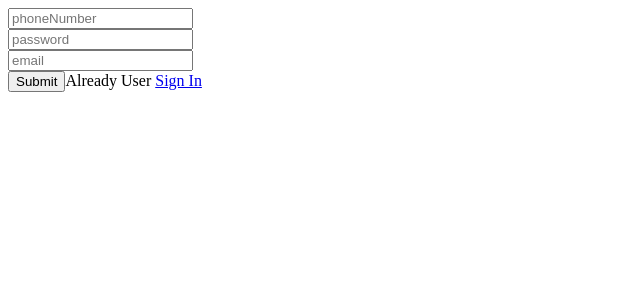
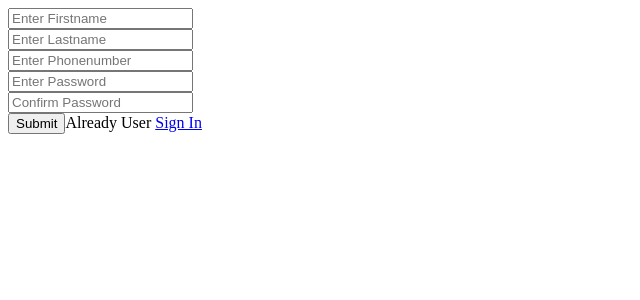
Before and after one commit to Shades45/chatHub, a Next.js app in the folder client/: page /register in a window 1280 px wide. Shown: the top 300 px of the page, without its empty margins (0-640 px from the left). Built offline with nearby package versions, Linux system fonts and the light colour scheme.

Commit message:
making register and login work with database

```diff
--- a/client/src/pages/login/index.js
+++ b/client/src/pages/login/index.js
@@ -10,7 +10,7 @@ const Login = ( )=> {
         headers: { 'Content-Type': 'application/json' },
         body: JSON.stringify(values)
     };
-    const res = await fetch('http://localhost:3001/login', requestOptions)
+    const res = await fetch('http://localhost:3005/login', requestOptions)
     const data = await res.json()
 
     if(data.isLoggedIn){
@@ -41,7 +41,7 @@ const Login = ( )=> {
                 <div>{errors.phoneNumber}</div>
               ) : null}
               <br/>
-              <Field name="password" placeholder="password"/>
+              <Field name="password" password= "password" placeholder="password"/>
               {errors.password && touched.password? (
                 <div>{errors.password}</div>
               ) : null}
--- a/client/src/pages/register/index.js
+++ b/client/src/pages/register/index.js
@@ -10,9 +10,11 @@ const Register = ( )=> {
 
         <Formik
           initialValues={{
+            firstName: '',
+            lastName: '',
             phoneNumber: '',
             password: '',
-            email: ''
+            confirmPassword: '',
           }}
           onSubmit={values => {
             const requestOptions = {
@@ -20,24 +22,36 @@ const Register = ( )=> {
               headers: { 'Content-Type': 'application/json' },
               body: JSON.stringify(values)
           };
-          fetch('http://localhost:3001/register', requestOptions)
+          fetch('http://localhost:3005/register', requestOptions)
 
           }}
         >
           {({ errors, touched }) => (
             <Form>
-              <Field name="phoneNumber" placeholder="phoneNumber"/>
+              <Field name="firstName" placeholder="Enter Firstname"/>
+              {errors.firstName && touched.firstName ? (
+                <div>{errors.firstName}</div>
+              ) : null}
+              <br/>
+              <Field name="lastName" placeholder="Enter Lastname"/>
+              {errors.lastName && touched.lastName ? (
+                <div>{errors.lastName}</div>
+              ) : null}
+              <br/>
+              <Field name="phoneNumber" placeholder="Enter Phonenumber"/>
               {errors.phoneNumber && touched.phoneNumber ? (
                 <div>{errors.phoneNumber}</div>
               ) : null}
               <br/>
-              <Field name="password" placeholder="password"/>
+              <Field name="password" type="password" placeholder="Enter Password"/>
               {errors.password && touched.password? (
                 <div>{errors.password}</div>
               ) : null}
               <br/>
-              <Field name="email"  placeholder="email"/>
-              {errors.email && touched.email ? <div>{errors.email}</div> : null}
+              <Field name="confirmPassword" type="password" placeholder="Confirm Password"/>
+              {errors.confirmPassword && touched.confirmPassword? (
+                <div>{errors.confirmPassword}</div>
+              ) : null}
               <br/>
 
               <button type="submit">Submit</button>
```
Also changed, not shown: 2 other files (tests, documents, lock files or other folders).
